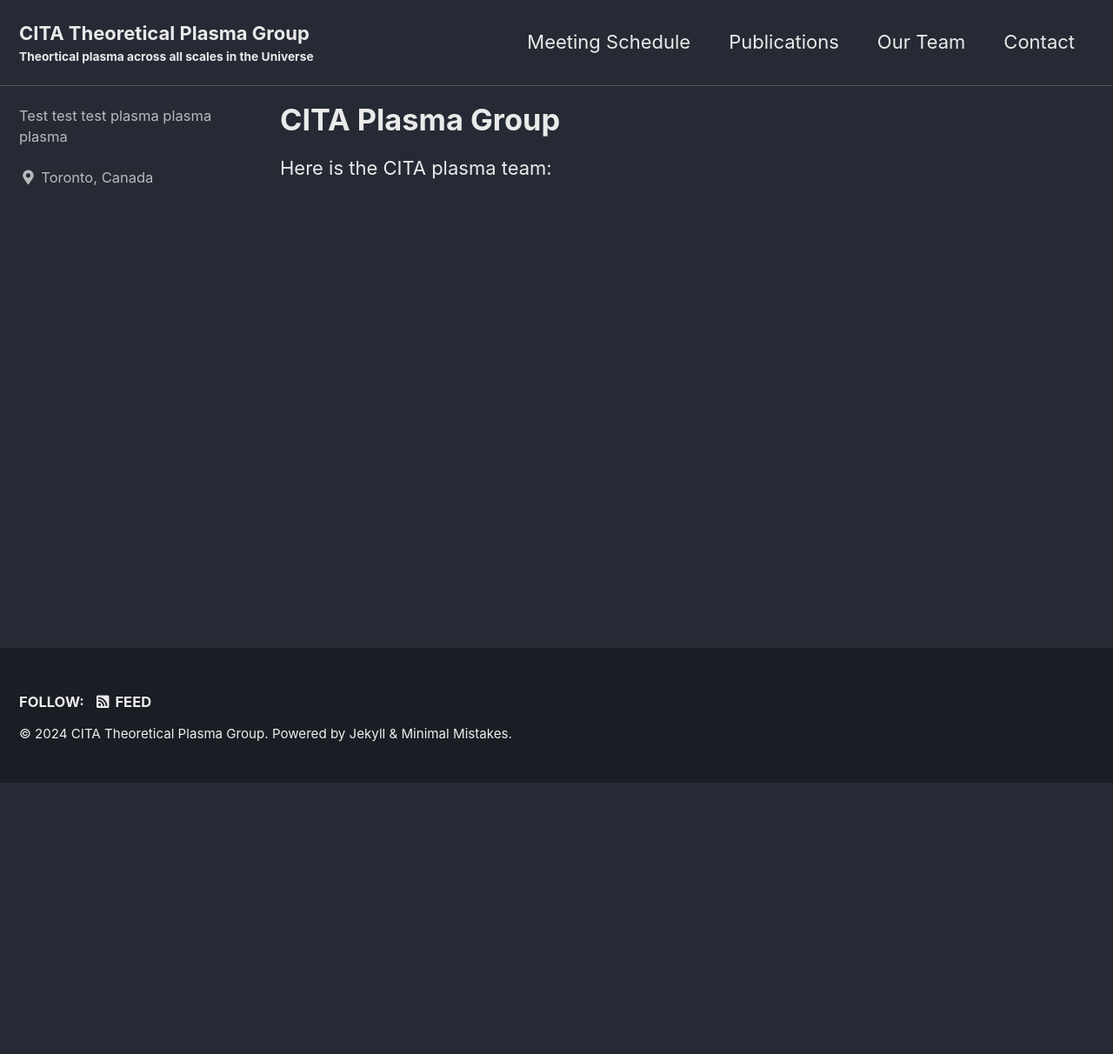
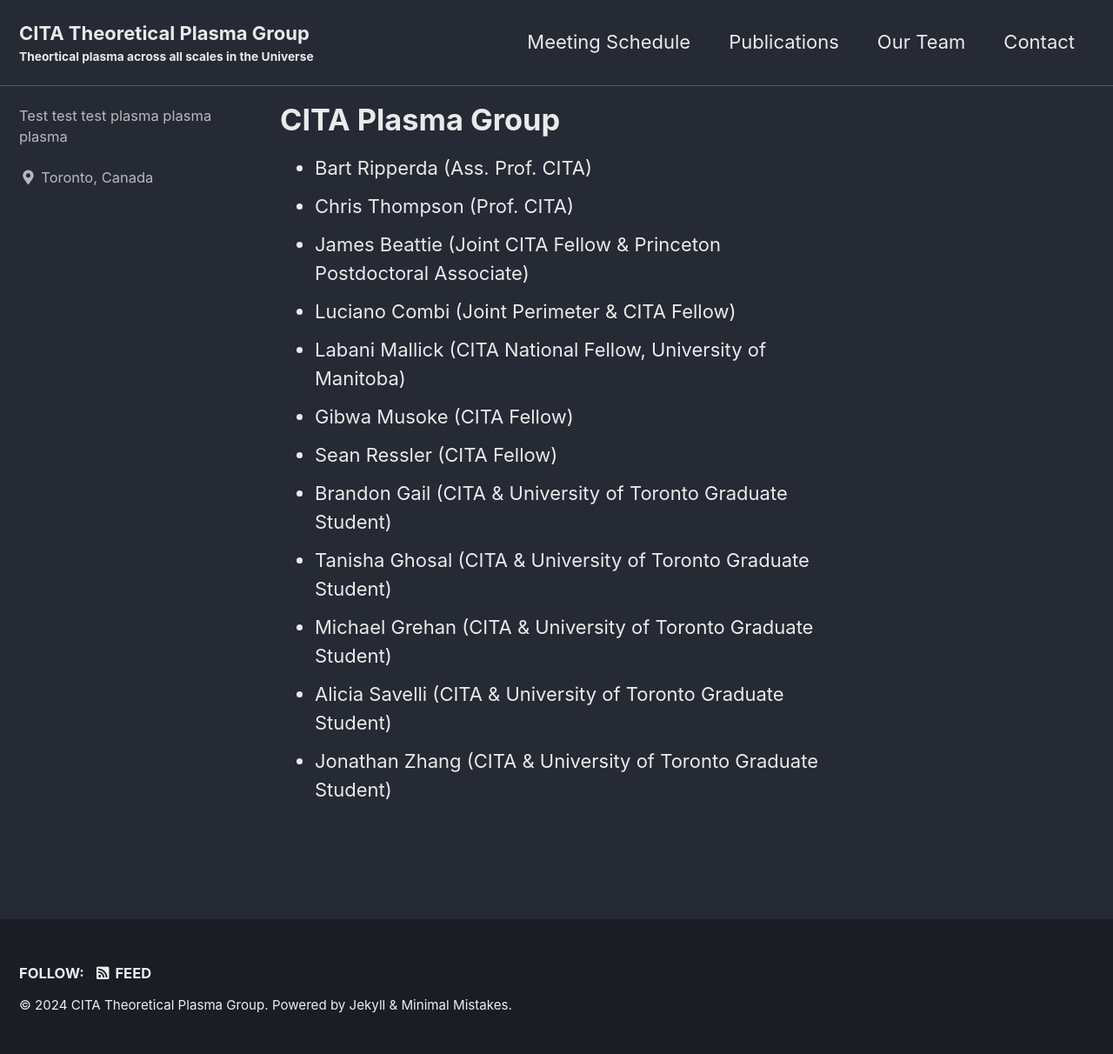
Before and after one commit to AstroJames/CITAplasma, a Jekyll site: the page built from _pages/team.md, in a window 1280 px wide. Shown: the whole page at 87% size. Built offline with Jekyll 4.4.1, drawn with Linux system fonts in a browser that asks for light colours; cached includes are drawn as plain includes; before the commit the page ends 900 px from its top, so only the background shows below that.

Commit message:
Added team (simplest approach).

```diff
--- a/_pages/team.md
+++ b/_pages/team.md
@@ -3,7 +3,18 @@
 layout: archive
 permalink: /team/
 author_profile: true
-comments: true
+comments: false
 ---
 
-Here is the CITA plasma team:
+- Bart Ripperda (Ass. Prof. CITA)
+- Chris Thompson (Prof. CITA)
+- James Beattie (Joint CITA Fellow & Princeton Postdoctoral Associate)
+- Luciano Combi (Joint Perimeter & CITA Fellow)
+- Labani Mallick (CITA National Fellow, University of Manitoba)
+- Gibwa Musoke (CITA Fellow)
+- Sean Ressler (CITA Fellow)
+- Brandon Gail (CITA & University of Toronto Graduate Student)
+- Tanisha Ghosal (CITA & University of Toronto Graduate Student)
+- Michael Grehan (CITA & University of Toronto Graduate Student)
+- Alicia Savelli (CITA & University of Toronto Graduate Student)
+- Jonathan Zhang (CITA & University of Toronto Graduate Student)
```
